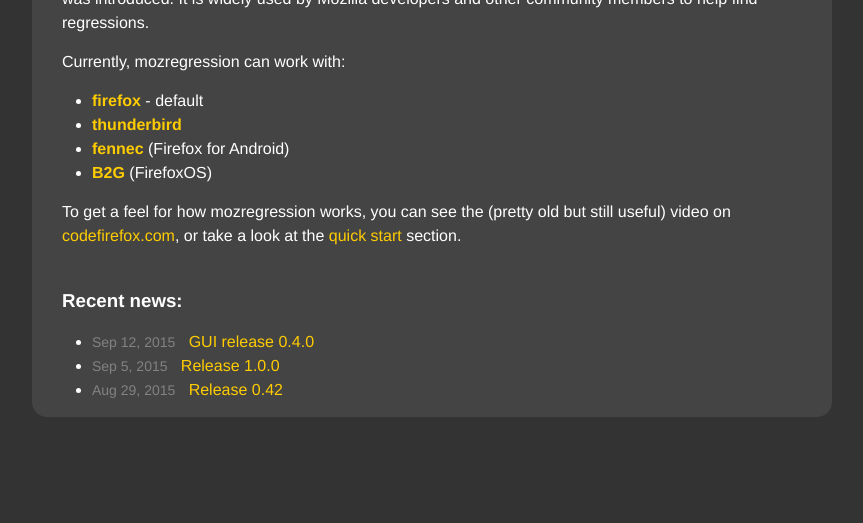
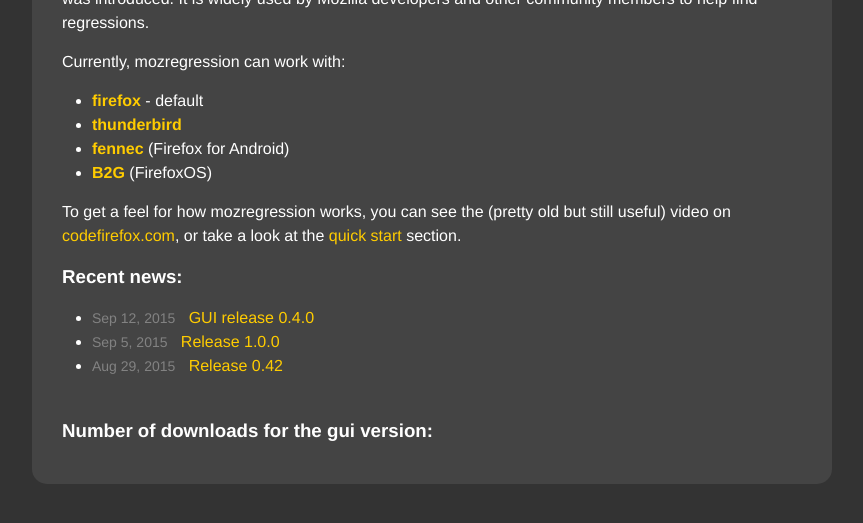
Before and after one commit to mozilla/mozregression, a Jekyll site: the page built from index.md, in a window 1280 px wide, cut to the strip 324-847 px from the top of the page. Shown: the whole strip, without its empty margins (208-1071 px from the left). Built offline with Jekyll 4.4.1, drawn with Linux system fonts in a browser that asks for light colours; some of the changed lines change nothing that is shown.

Commit message:
Bug 1165514 - [gh-pages] show the number of gui releases downloaded

```diff
--- a/_layouts/home.html
+++ b/_layouts/home.html
@@ -4,7 +4,6 @@
 <div class="home">
   {{ content }}
 
-  <br>
   <h3>Recent news:</h3>
   <ul class="post-list">
     {% for post in site.posts limit:3 %}
@@ -19,3 +18,48 @@
     {% endfor %}
   </ul>
 </div>
+
+
+<br>
+<h3>Number of downloads for the gui version:</h3>
+<div id="downloads">
+</div>
+<br>
+
+<script>
+function createElement(tags) {
+  var tag = document.createElement('dl');
+  var template = '<dl>'
+  +  '<dd>linux: ' + tags.data.linux + '</dd>'
+  +  '<dd>windows: ' + tags.data.windows + '</dd>';
+  tag.innerHTML = template;
+  document.getElementById('downloads').appendChild(tag);
+}
+
+$.ajax({
+  url: "https://api.github.com/repos/mozilla/mozregression/releases"
+}).done(function(data1) {
+
+  var tags = { 'windows': 0, 'linux':0, 'osx':0 }
+
+  $.each(data1, function( index, tagData ){
+
+    $.each(tagData.assets, function( index, platformData ){
+
+      var platformName = platformData.name;
+
+      if(platformName.match(/\.[0-9a-z]{1,5}$/g) == '.exe') {
+        tags['windows'] += platformData.download_count;
+      } else if (platformName.match(/.*\.(tgz$)|(tar\.gz$)/g) == 'tar.gz') {
+        tags['linux'] += platformData.download_count;
+      } else if (platformName.match(/\.[0-9a-z]{1,5}$/g) == '.dmg') {
+        tags['osx'] += platformData.download_count;
+      }
+
+    });
+
+  });
+
+  createElement({data: tags});
+});
+</script>
```
